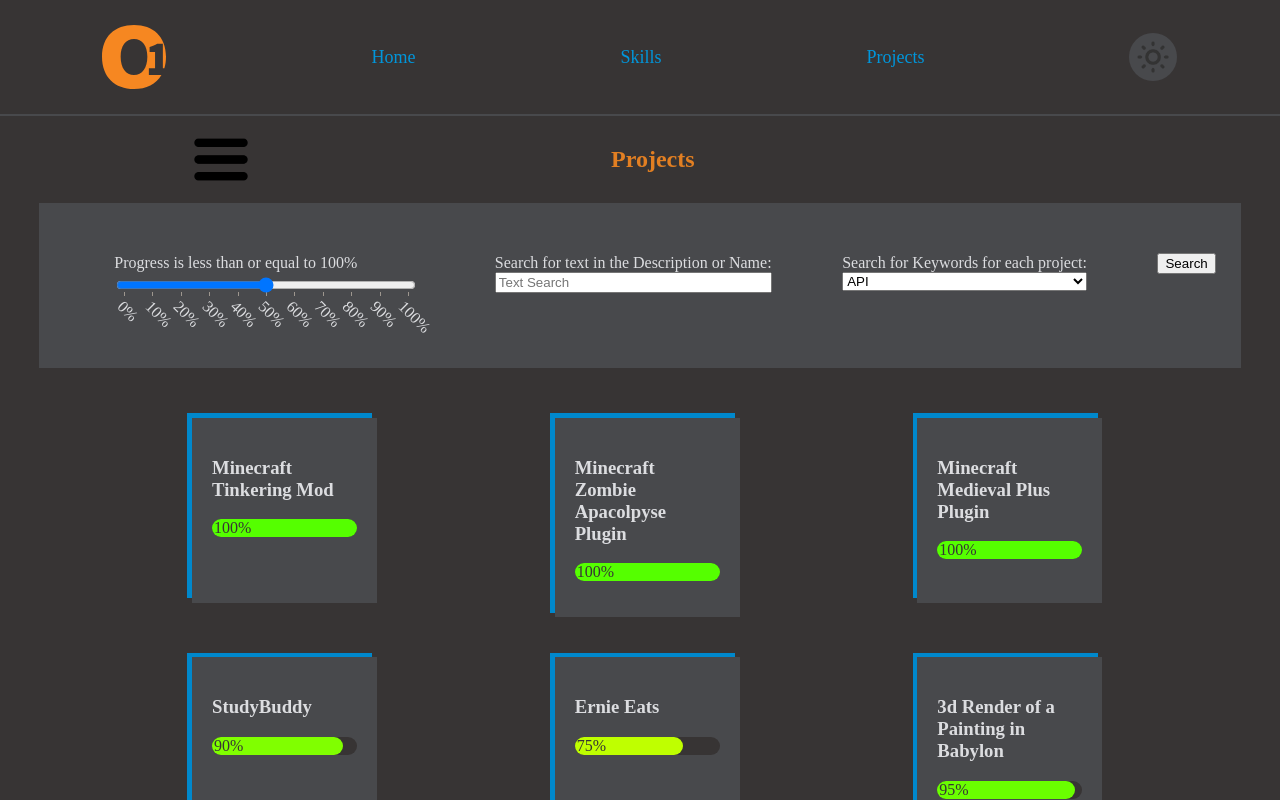
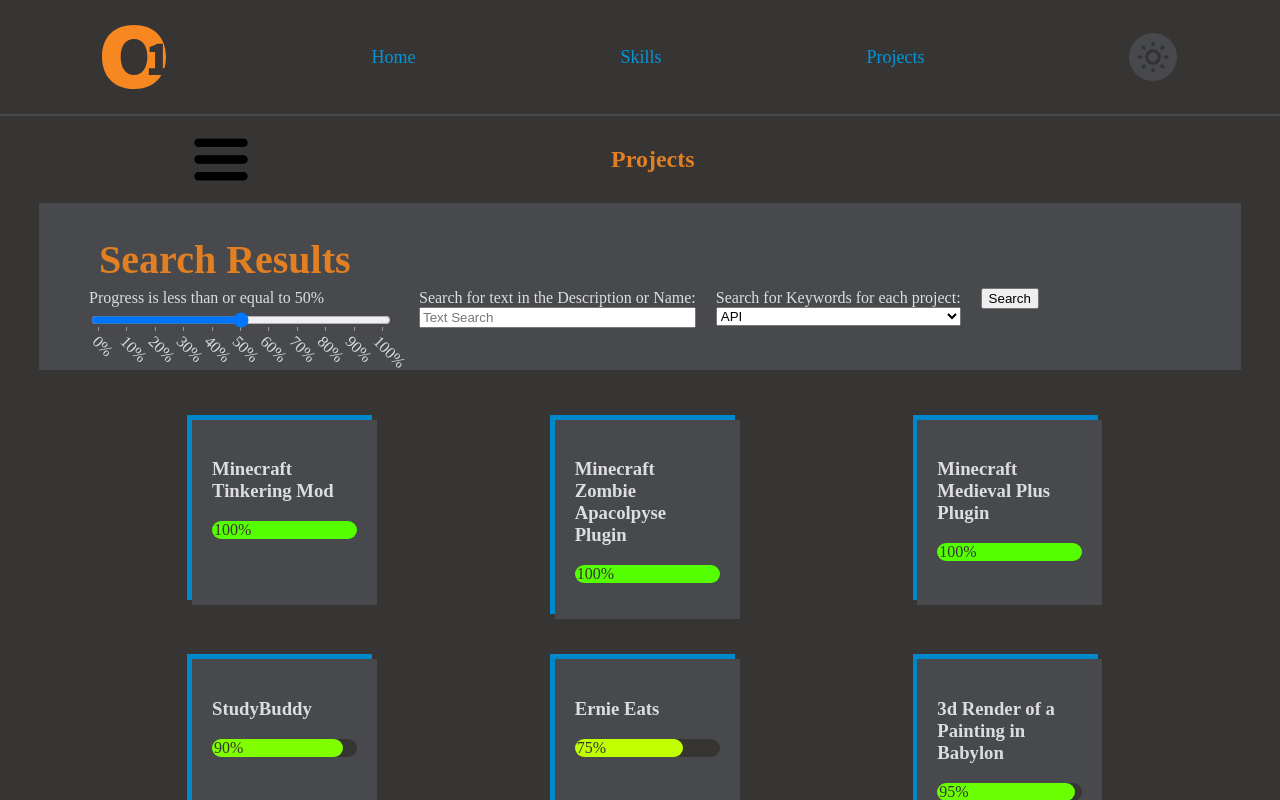
Before and after one commit to owood34/React_Website, a React (Create React App) app: page /projects in a window 1280 px wide. Both pictures are taken after a click on the picture 221 px from the left and 159 px from the top of the page. Shown: the top 800 px of the page. Built offline with nearby package versions, Linux system fonts and the light colour scheme.

Commit message:
Fixed Search bar

```diff
--- a/src/App.js
+++ b/src/App.js
@@ -20,7 +20,7 @@ const App = () => {
           <Route path="/skills" element={<Skills/>}/>
           <Route path="/projects" element={<Projects/>}/>
         </Routes>
-        <Footer/>
+      <Footer/>
     </div>
   );
 }
--- a/src/component/pages/Projects.js
+++ b/src/component/pages/Projects.js
@@ -87,25 +87,22 @@ const Projects = () => {
     );
 
     projects.forEach((p, i) => p.key = i);
+
     const [sidebarDisplay, setSidebarDisplay] = useState(false);
+
     const [searchParams, setSearchParams] = useState({
         text: "",
-        percentage: 100,
+        percentage: 50,
         keyword: ""
     });
 
     const sortProjects = () => [...new Set(projects.filter((p) => p.keywords.includes(searchParams.keyword))
         .filter((p) => p.description.includes(searchParams.text) || p.name.includes(searchParams.text))
+        .filter((p) => p.progress <= searchParams.percentage)
         .sort((p1, p2) => p2.progress - p1.progress)
         .concat(projects))]
 
     const [sortedProjects, setSortedProjects] = useState(sortProjects());
-
-    const sidebarStyle = {
-        width: sidebarDisplay ? "12%" : 0,
-        opacity: sidebarDisplay ? 1 : 0,
-        height: document.body.offsetHeight - (document.body.offsetHeight * 0.37)
-    };
 
     const options = [...new Set(projects.map((p) => p.keywords).flat().sort())];
 
@@ -117,6 +114,8 @@ const Projects = () => {
                 <div></div>
             </section>
             <div className={sidebarDisplay ? "revealed" : "hidden" } id="sidebar">
+                <h2> Search Results </h2>
+                <div className="content">
                     <div className="progress_bar">
                         <label htmlFor="progress"> Progress is less than or equal to {searchParams.percentage}% </label>
                         <input type="range"
@@ -141,15 +140,16 @@ const Projects = () => {
                             <option value="100">100%</option>
                         </datalist>
                     </div>
-                <label for="text"> Search for text in the Description or Name:
+                    <label htmlFor="text"> Search for text in the Description or Name:
                         <input type="text" placeholder="Text Search" onChange={(e) => setSearchParams({...searchParams, text: e.target.value})} id="text"></input>
                     </label>
-                <label for=""> Search for Keywords for each project:
+                    <label htmlFor=""> Search for Keywords for each project:
                         <select onChange={(e) => setSearchParams({...searchParams, keyword: e.target.value})}>
                             {options.map((key) => <option value={key}>{key}</option>)}
                         </select>
                     </label>
                     <button onClick={() => setSortedProjects(sortProjects())}> Search </button>
+                </div>
             </div>
             <div>
                 <div className="projects">
--- a/src/css/pages/Projects.css
+++ b/src/css/pages/Projects.css
@@ -19,15 +19,20 @@ section img {
     cursor: pointer;
 }
 
+section img:hover {
+    scale: 1.1;
+}
+
 label {
     color: var(--pantone-175-15C-15);
 }
 
 div#sidebar {
+    position: relative;
     display: flex;
     flex-direction: row;
     flex-wrap: wrap;
-    align-items: baseline;
+    align-items: start;
     justify-content: space-around;
     padding: 50px 0 0 50px;
     width: 90%;
@@ -36,6 +41,23 @@ div#sidebar {
     margin: auto;
     margin-bottom: 50px;
     gap: 20px;
+}
+
+div#sidebar h2 {
+    position: absolute;
+    top: 0%;
+    left: 5%;
+    font-size: 40px;
+    color: var(--pantone-24-8C-100);
+}
+
+div#sidebar div.content {
+    display: flex;
+    flex-direction: row;
+    flex-wrap: wrap;
+    align-items: baseline;
+    gap: 20px;
+    margin-top: 3%;
 }
 
 div#sidebar div.progress_bar {
@@ -66,10 +88,14 @@ option {
 
 div#sidebar.revealed {
     opacity: 1;
+    display: block;
+    animation: sidebar 1s forwards;
 }
 
 div#sidebar.hidden {
     opacity: 0;
+    animation: sidebar 1s forwards;
+    display: none;
 }
 
 label {
@@ -77,3 +103,8 @@ label {
     flex-wrap: wrap;
     flex-direction: column;
 }
+
+@keyframes sidebar {
+    0% { scale: 0.5; opacity: 0; }
+    100% { scale: 1; opacity: 1; }
+}
```
Lines whose indentation alone changed are shown as unchanged.
